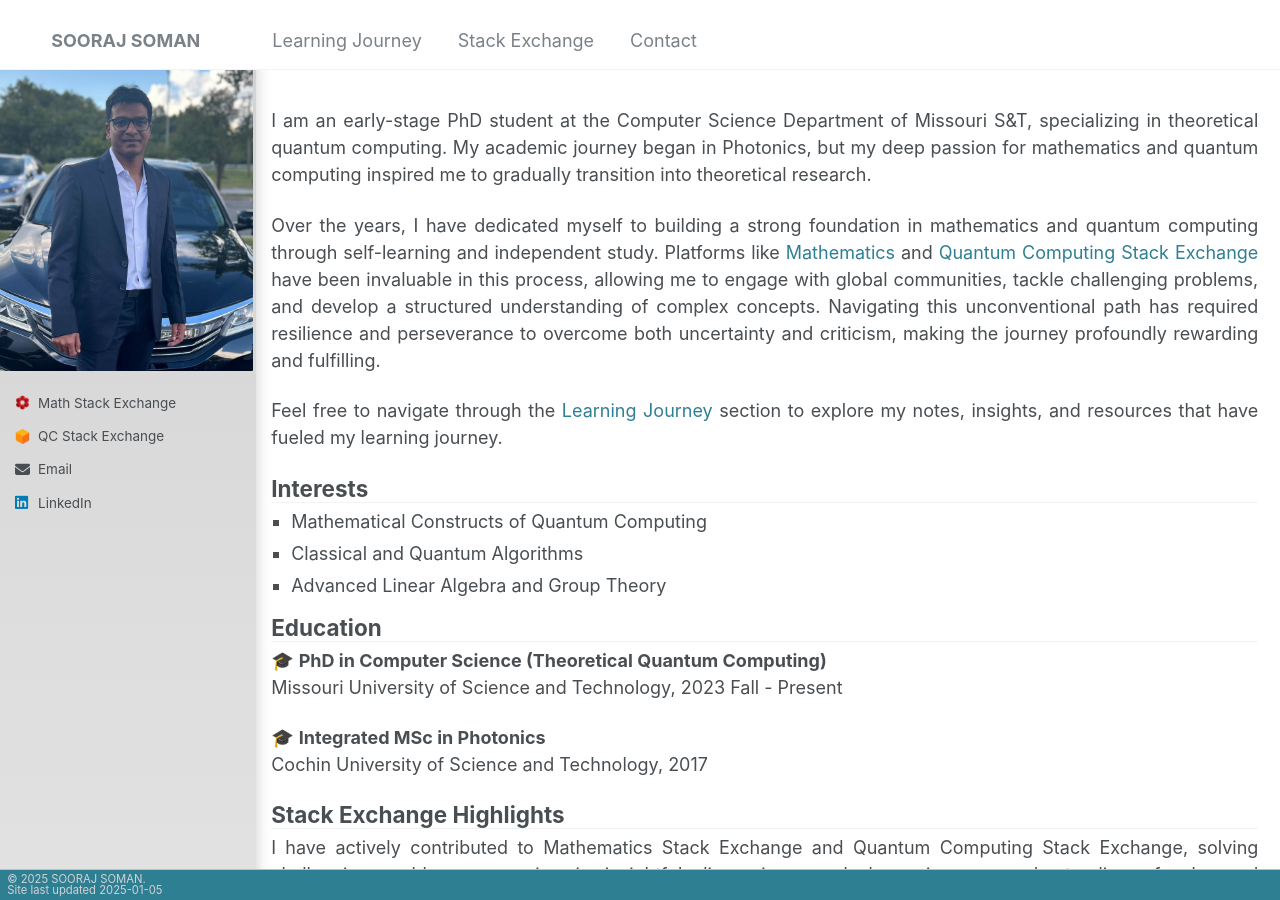
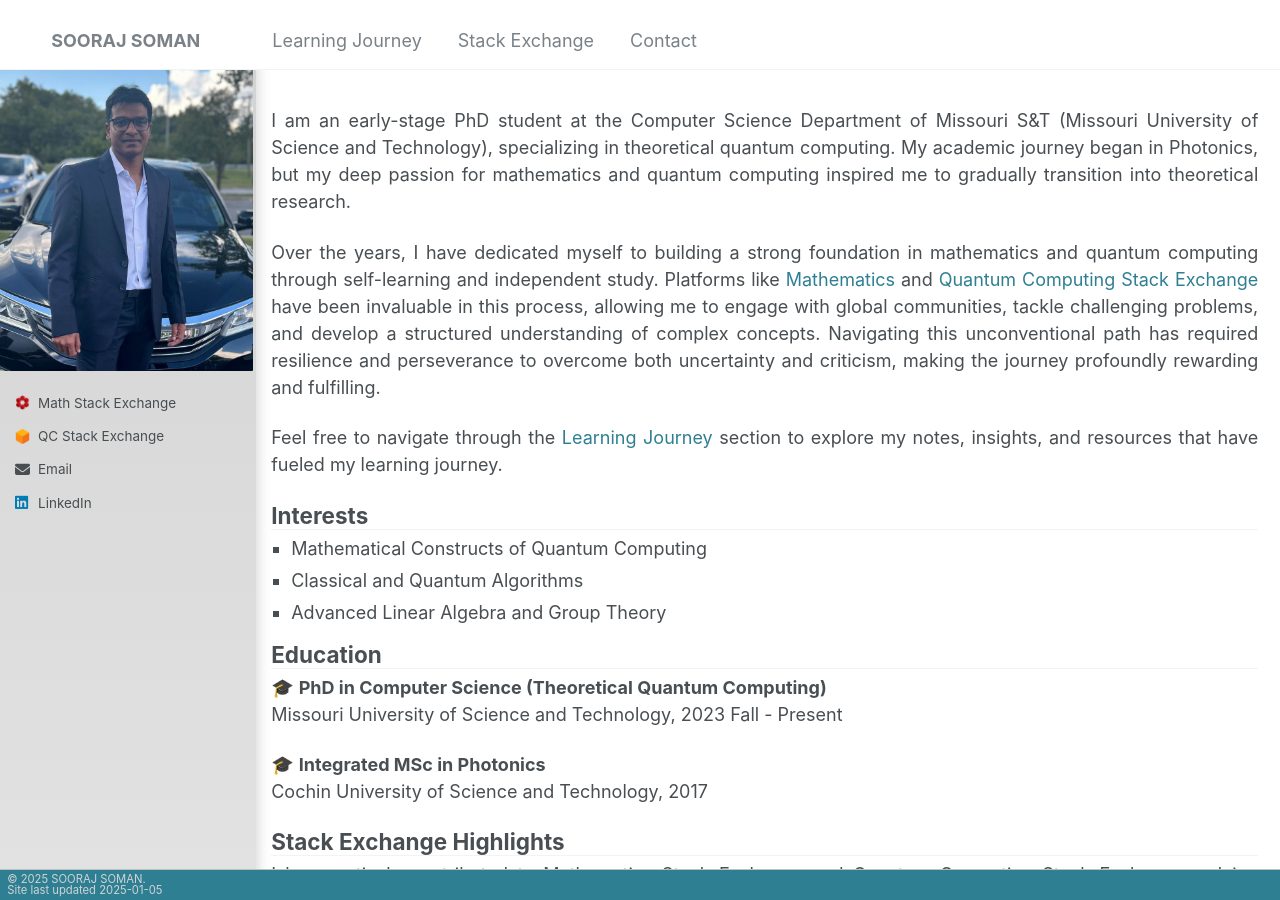
Before and after one commit to soorajss1729/soorajss1729.github.io, a Jekyll site: the page built from _pages/about.md, in a window 1280 px wide and 900 px high. Built offline with Jekyll 4.4.1, drawn with Linux system fonts in a browser that asks for light colours.

Commit message:
Update about.md

```diff
--- a/_pages/about.md
+++ b/_pages/about.md
@@ -28,7 +28,7 @@ h3 {
 <a name="about-me"></a>
 
 <div class="text-block">
-<p>I am an early-stage PhD student at the Computer Science Department of Missouri S&T, specializing in theoretical quantum computing. My academic journey began in Photonics, but my deep passion for mathematics and quantum computing inspired me to gradually transition into theoretical research.</p>
+<p>I am an early-stage PhD student at the Computer Science Department of Missouri S&T (Missouri University of Science and Technology), specializing in theoretical quantum computing. My academic journey began in Photonics, but my deep passion for mathematics and quantum computing inspired me to gradually transition into theoretical research.</p>
 
 <p>Over the years, I have dedicated myself to building a strong foundation in mathematics and quantum computing through self-learning and independent study. Platforms like <a href="https://math.stackexchange.com/users/223599/sooraj-soman?tab=profile" style="text-decoration: none;">Mathematics</a> and <a href="https://quantumcomputing.stackexchange.com/users/18369/sooraj-soman?tab=profile" style="text-decoration: none;">Quantum Computing Stack Exchange</a> have been invaluable in this process, allowing me to engage with global communities, tackle challenging problems, and develop a structured understanding of complex concepts. Navigating this unconventional path has required resilience and perseverance to overcome both uncertainty and criticism, making the journey profoundly rewarding and fulfilling.</p>
 
```
